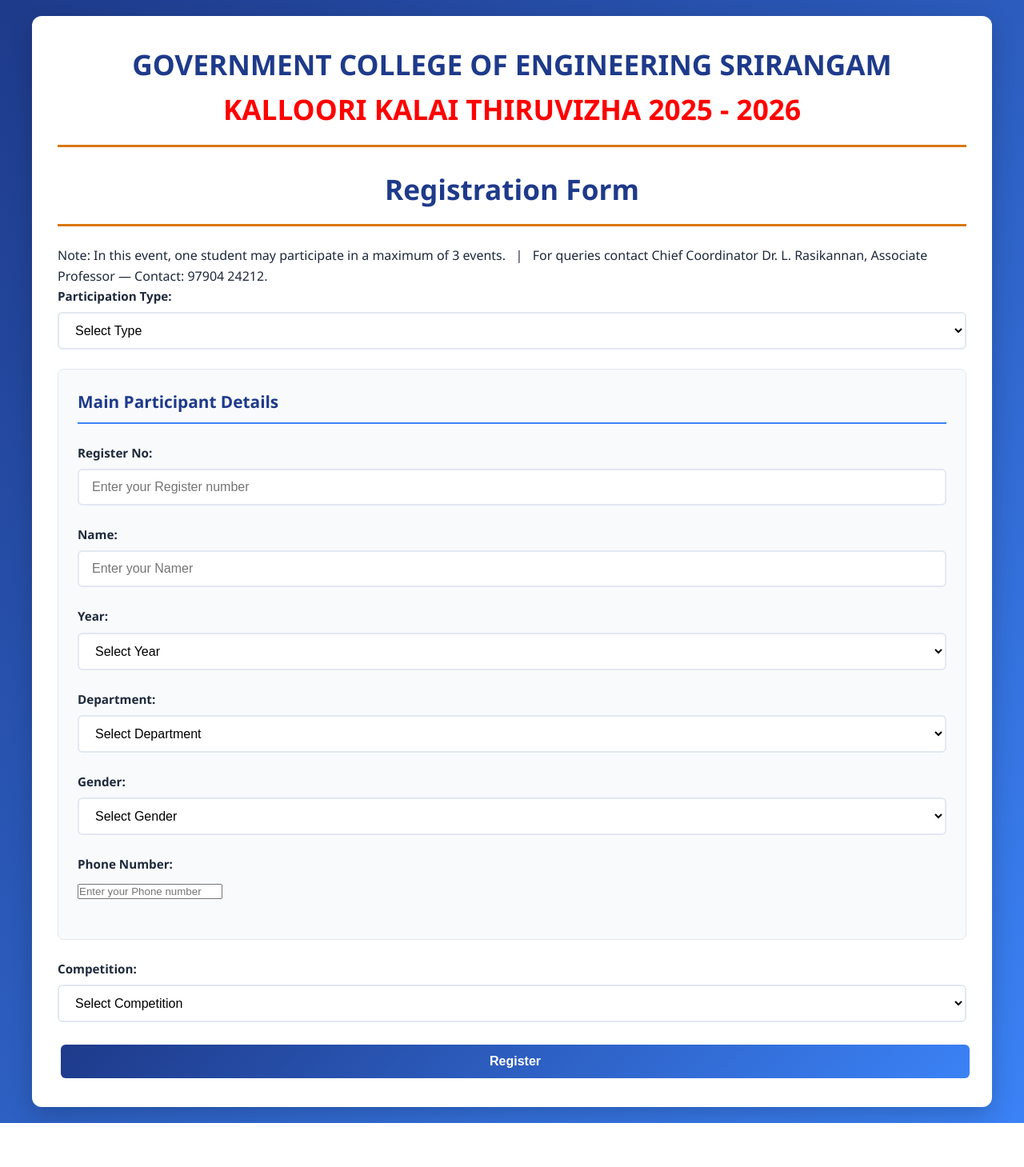
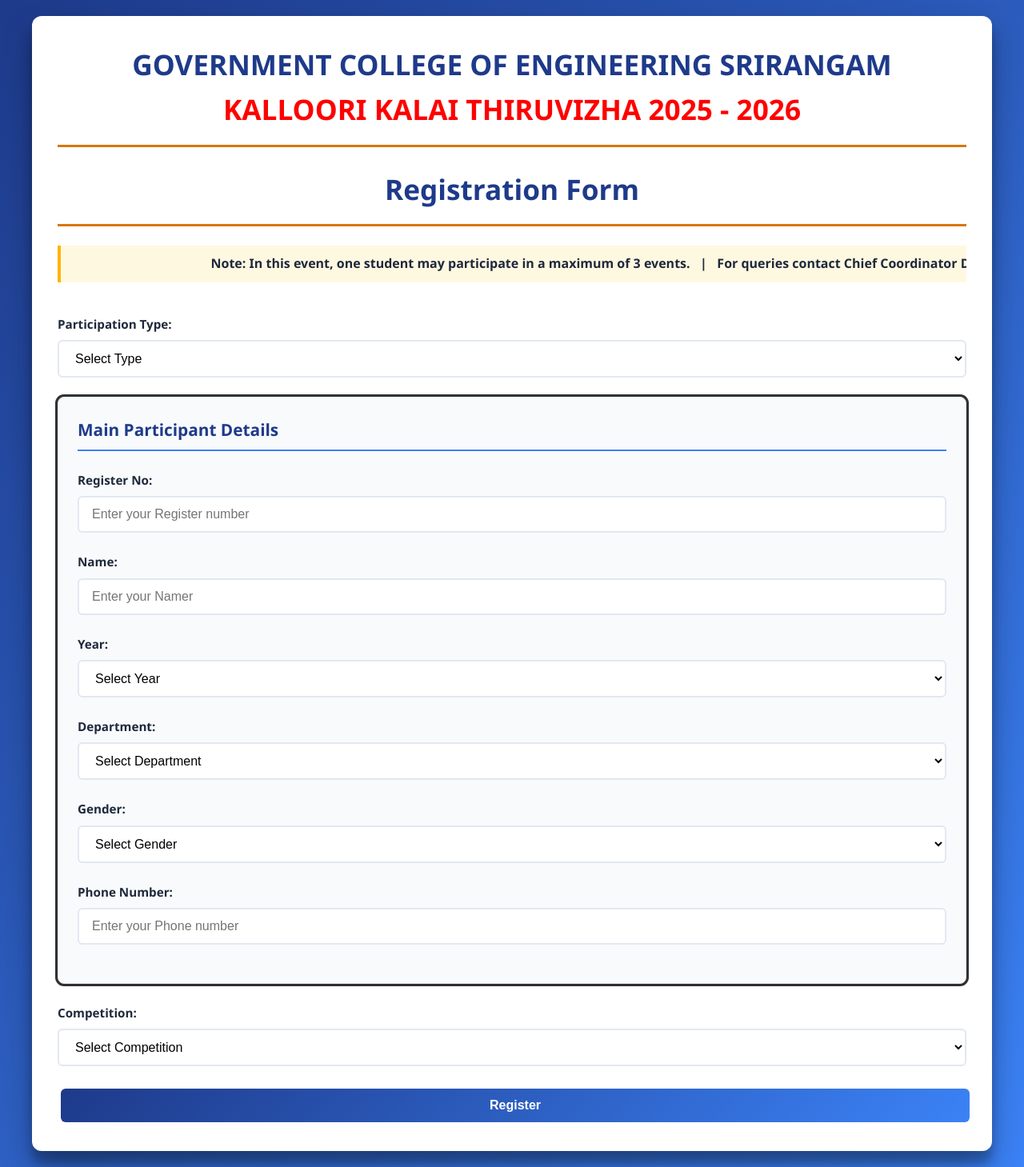
Before and after one commit to mukesh-offll-dev/kalai-thiruvizha, a Flask app: page / in a window 1280 px wide. Shown: the whole page at 80% size. Before the commit the page ends 1404 px from the top, so only its background shows below. Run offline with Flask 3, Linux system fonts and the light colour scheme.

Commit message:
Update style.css

```diff
--- a/static/style.css
+++ b/static/style.css
@@ -34,7 +34,7 @@
     background: var(--white);
     padding: 2rem;
     border-radius: 12px;
-    box-shadow: 0 10px 30px rgba(0,0,0,0.2);
+    box-shadow: rgba(0, 0, 0, 0.3) 0px 19px 38px, rgba(0, 0, 0, 0.22) 0px 15px 12px;
 }
 
 h1 {
@@ -69,6 +69,7 @@
 
 input[type="text"],
 input[type="number"],
+input[type="tel"],
 select {
     width: 100%;
     padding: 0.75rem 1rem;
@@ -123,6 +124,7 @@
     margin-bottom: 1.5rem;
     border-left: 4px solid var(--primary-blue);
     border: 1px solid var(--border-color);
+    box-shadow: rgba(0, 0, 0, 0.16) 0px 1px 4px, rgb(51, 51, 51) 0px 0px 0px 3px;
 }
 
 /* Alerts */
@@ -437,6 +439,8 @@
     .btn-secondary {
         width: 100%;
         margin: 0.125rem 0;
+        border-radius: 20px;
+        margin-top: 10px;
     }
 }
 
@@ -500,3 +504,27 @@
     color: #d97706;
     border: 1px solid #fcd34d;
 }
+  .description {
+    overflow: hidden;
+    white-space: nowrap;
+    background: #fff8e1;
+    border-left: 4px solid #ffb300;
+    padding: 10px 12px;
+    font-weight: 600;
+    margin-bottom: 40px;
+  }
+
+  .marquee {
+    display: inline-block;
+    padding-left: 100%;
+    animation: scroll-left 18s linear infinite;
+  }
+
+  .marquee:hover { /* pause on hover */
+    animation-play-state: paused;
+  }
+
+  @keyframes scroll-left {
+    0%   { transform: translateX(0); }
+    100% { transform: translateX(-100%); }
+  }
```
